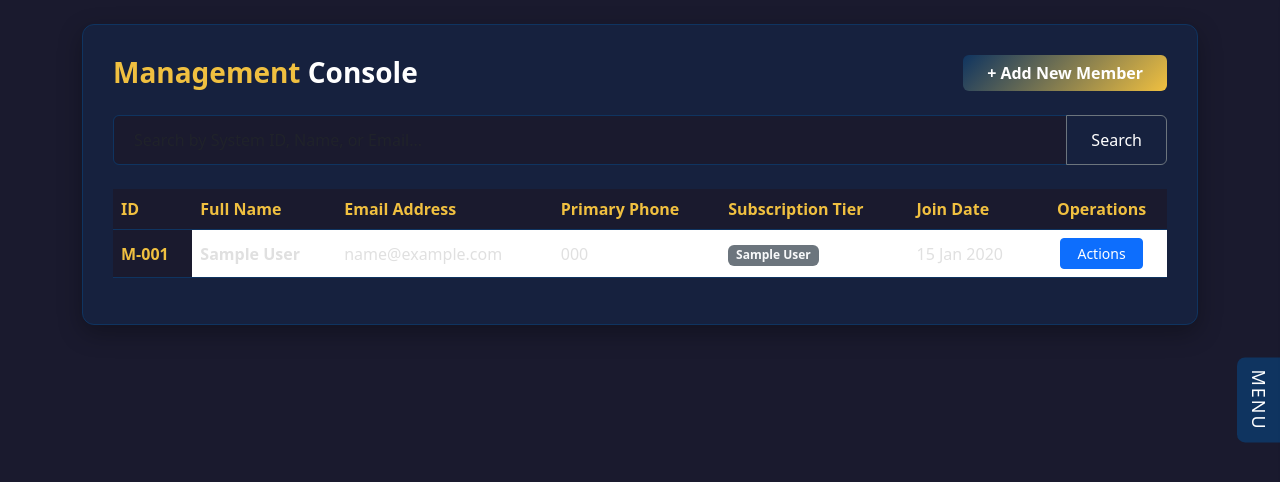
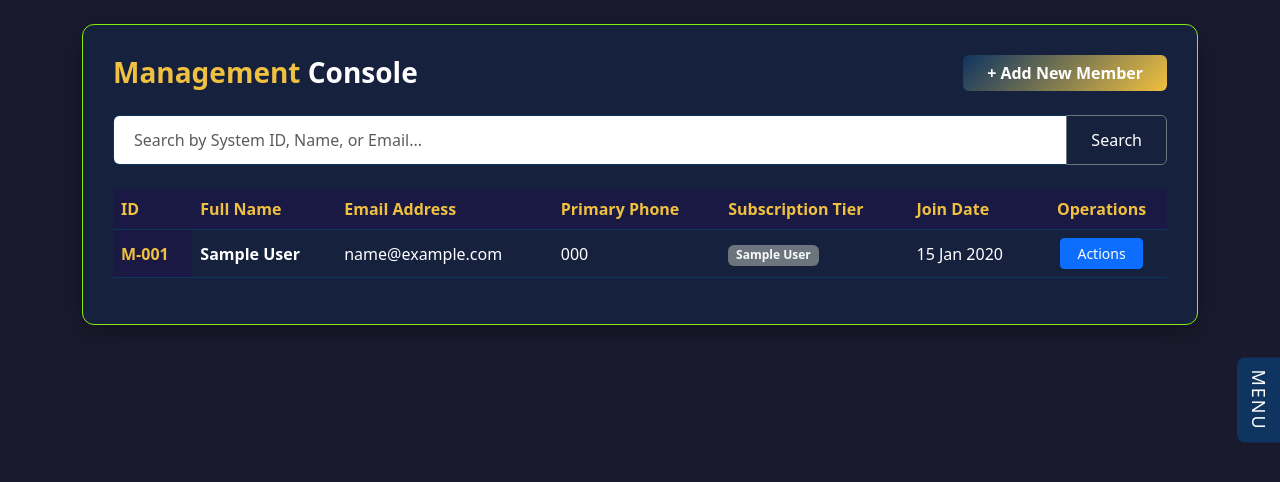
Before and after one commit to shayansSpace/Sports-Pavilion-App, a Django app: page /members/ in a window 1280 px wide. Shown: the top 482 px of the page. Run offline with Django 5.2, Linux system fonts and the light colour scheme; a user stored in the database is signed in; tables that the repository leaves empty hold one stand-in row (values such as "Sample post").

Commit message:
Initial Commit

```diff
--- a/club_app/models.py
+++ b/club_app/models.py
@@ -96,7 +96,6 @@ class Staff(models.Model):
 
     def __str__(self):
         return f"{self.formatted_id} | {self.full_name} ({self.staff_role})"
-
 
 class GymTrainer(Staff):
     # ISA Specialization — Django auto-creates a 1:1 link back to Staff (staff_ptr_id)
--- a/club_app/views.py
+++ b/club_app/views.py
@@ -224,8 +224,8 @@ def book_visitor(request):
 def book_member(request):
     current_member = Member.objects.filter(mem_email=request.user.email).first()
     if not current_member:
-        return JsonResponse({'success': False, 'error': "Access Denied. You must subscribe to a plan first!"})
-
+        messages.error(request, "Access Denied. You must subscribe to a plan first!")
+        return redirect('home')
     if request.method == 'POST':
         play_unit_id = request.POST.get('play_unit')
         target_date  = request.POST.get('date')
@@ -240,7 +240,8 @@ def book_member(request):
             bk_start_time__lt = end_time,
             bk_end_time__gt   = start_time,
         ).exists():
-            return JsonResponse({'success': False, 'error': "Slot already booked."})
+            messages.error(request, "Slot already booked.")
+            return redirect('book_member')
 
         booking = Booking.objects.create(
             play_unit     = play_unit,
@@ -250,11 +251,8 @@ def book_member(request):
         )
         MemberBooking.objects.create(booking=booking, member=current_member)
 
-        return JsonResponse({
-            'success'   : True,
-            'booking_id': booking.booking_id,
-            'message'   : "Member booking reservation successful!",
-        })
+        messages.success(request, "Member booking reservation successful!")
+        return redirect('home')
 
     play_units = (
         PlayUnit.objects
@@ -377,7 +375,7 @@ def delete_member(request, member_id):
         member = get_object_or_404(Member, pk=member_id)
         name   = member.full_name
         member.delete()
-        messages.success(request, f"Record for {name} completely purged from database.")
+        messages.success(request, f"Record for {name} completely deleted from database.")
     return redirect('member_list')
 
 # ─────────────────────────────────────────────────────────────────────────────
--- a/templates/index.html
+++ b/templates/index.html
@@ -485,7 +485,7 @@
             <div class="facility-card">
               <div class="icon">🎱</div>
               <h5>Snooker</h5>
-              <p>Air-conditioned Snooker Rooms</p>
+              <p>Air-conditioned Snooker <Rooms></Rooms></p>
             </div>
           </div>
         </div>
--- a/templates/member_list.html
+++ b/templates/member_list.html
@@ -5,22 +5,26 @@
 
 {% block head %}
 <style>
+  .highlight-row {
+  color: white;
+  background-color: #85ec0f;
+}
   .dashboard-wrapper {
     background-color: #16213e;
-    border: 1px solid #0f3460;
+    border: 1px solid #85ec0f;
     border-radius: 12px;
     padding: 30px;
     box-shadow: 0 8px 24px rgba(0, 0, 0, 0.3);
   }
   .search-input {
-    background-color: #1a1a2e;
+    background-color: #ffffff;
     border: 1px solid #0f3460;
-    color: #fff !important;
+    color: #000000 !important;
     padding: 12px 20px;
   }
   .search-input:focus {
-    background-color: #1a1a2e;
-    border-color: #00fff0;
+    background-color: #ffffff;
+    border-color: #000000;
     box-shadow: 0 0 8px rgba(0, 255, 240, 0.2);
   }
   .custom-table {
@@ -32,12 +36,13 @@
     border-bottom: 1px solid #0f3460;
   }
   .custom-table th {
-    background-color: #1a1a2e !important;
+    background-color: #191944 !important;
     color: #f0c040 !important;
     font-weight: 600;
   }
   .custom-table td {
-    color: #e0e0e0;
+    color: #ffff;
+    background-color: #16213e;
   }
   .btn-neon-cyan {
     background-color: transparent;
@@ -140,7 +145,7 @@
     </thead>
     <tbody>
       {% for m in members %}
-      <tr style="background-color: #16213e; color: #e8e8e8;">
+      <tr class="highlight-row">
         <th scope="row">{{ m.formatted_id }}</th>
         <td class="fw-bold">{{ m.full_name }}</td>
         <td>{{ m.mem_email }}</td>
--- a/templates/member_profile.html
+++ b/templates/member_profile.html
@@ -20,7 +20,7 @@
   .attribute-label {
     font-size: 0.8rem;
     text-transform: uppercase;
-    color: #e94560;
+    color: #f0c040;
     font-weight: bold;
     letter-spacing: 0.5px;
   }
```
Also changed, not shown: templates/about.html (+5 -5 lines), templates/member_form.html (+4 -4 lines).
